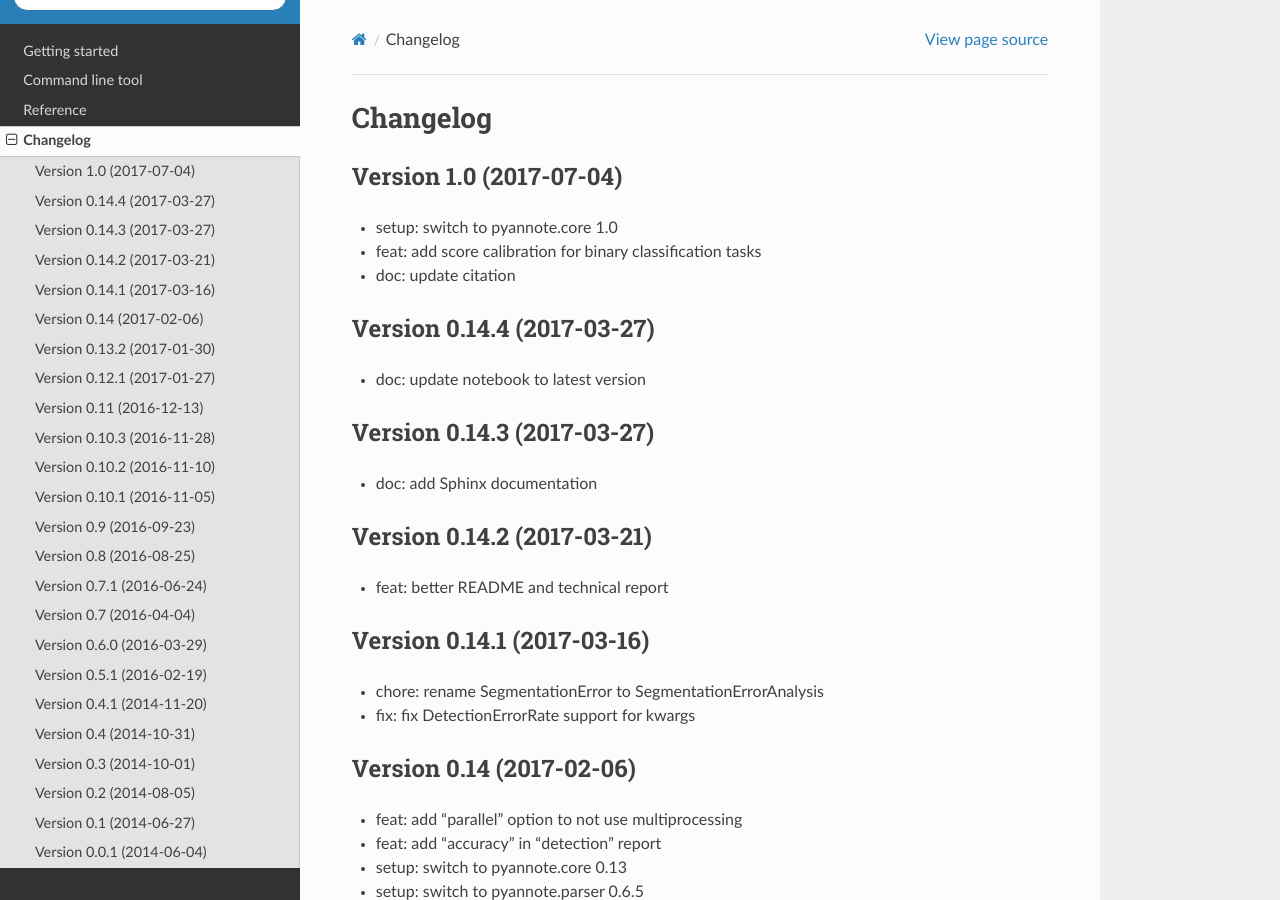
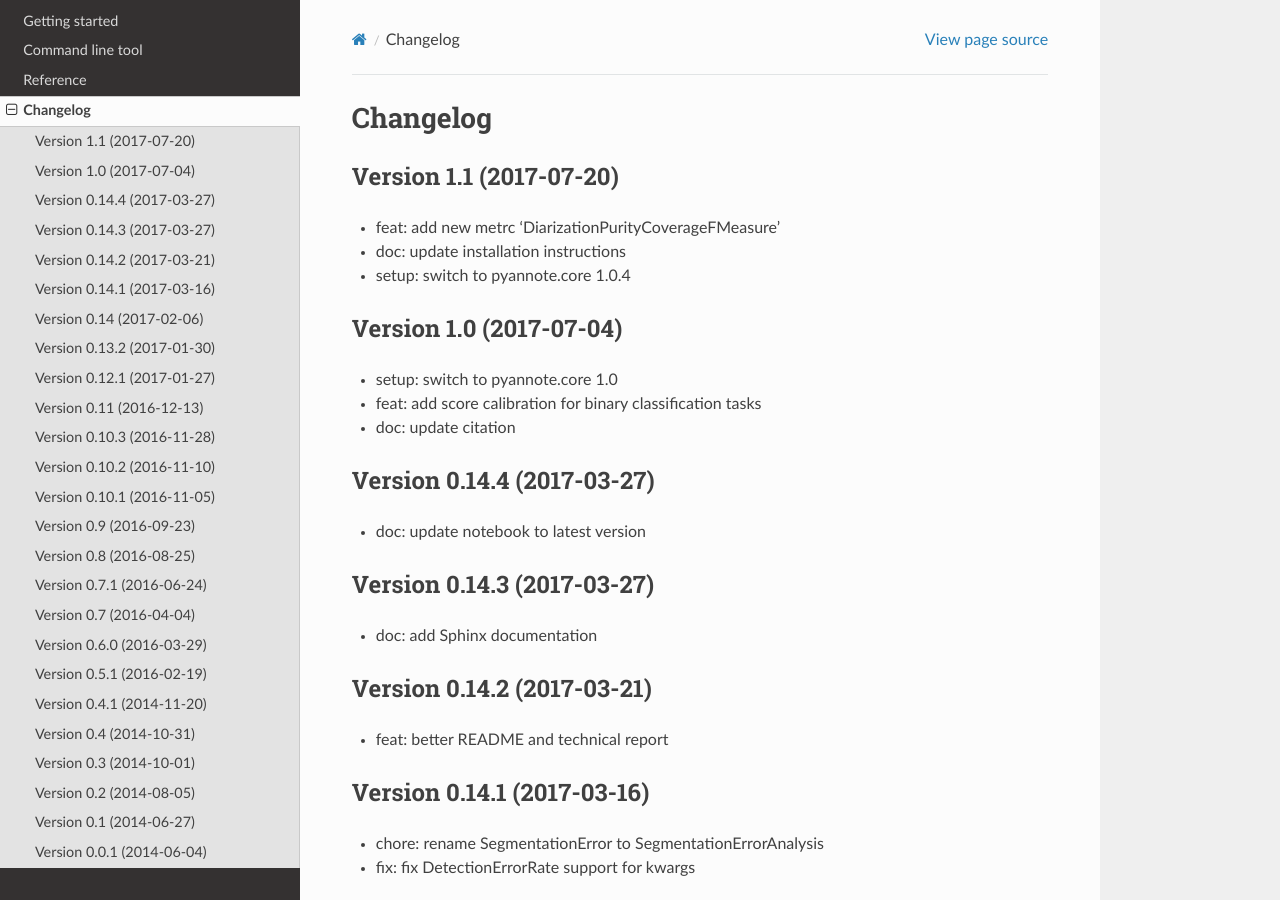
Before and after one commit to pyannote/pyannote-metrics, a Sphinx documentation site: the page built from docs/source/changelog.rst, in a window 1280 px wide and 900 px high. Built offline with Sphinx 7.4.7 and the Read the Docs theme 2.0.0, drawn with Linux system fonts in a browser that asks for light colours.

Commit message:
doc: update changelog

```diff
--- a/docs/source/changelog.rst
+++ b/docs/source/changelog.rst
@@ -1,6 +1,13 @@
 #########
 Changelog
 #########
+
+Version 1.1 (2017-07-20)
+~~~~~~~~~~~~~~~~~~~~~~~~
+
+- feat: add new metrc 'DiarizationPurityCoverageFMeasure'
+- doc: update installation instructions
+- setup: switch to pyannote.core 1.0.4
 
 Version 1.0 (2017-07-04)
 ~~~~~~~~~~~~~~~~~~~~~~~~
```
